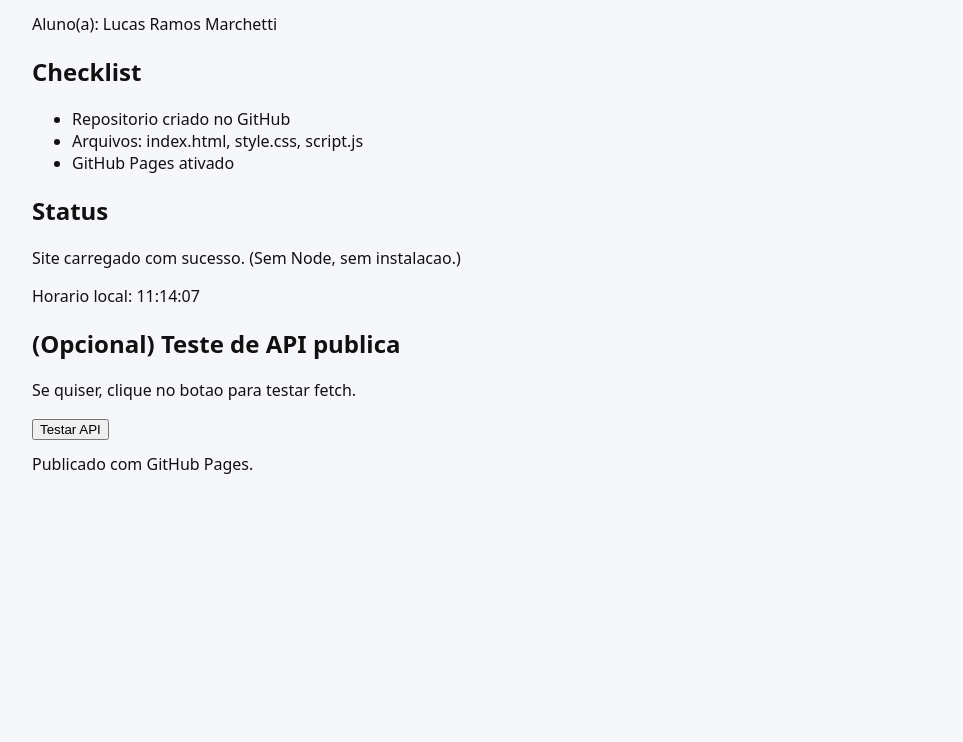
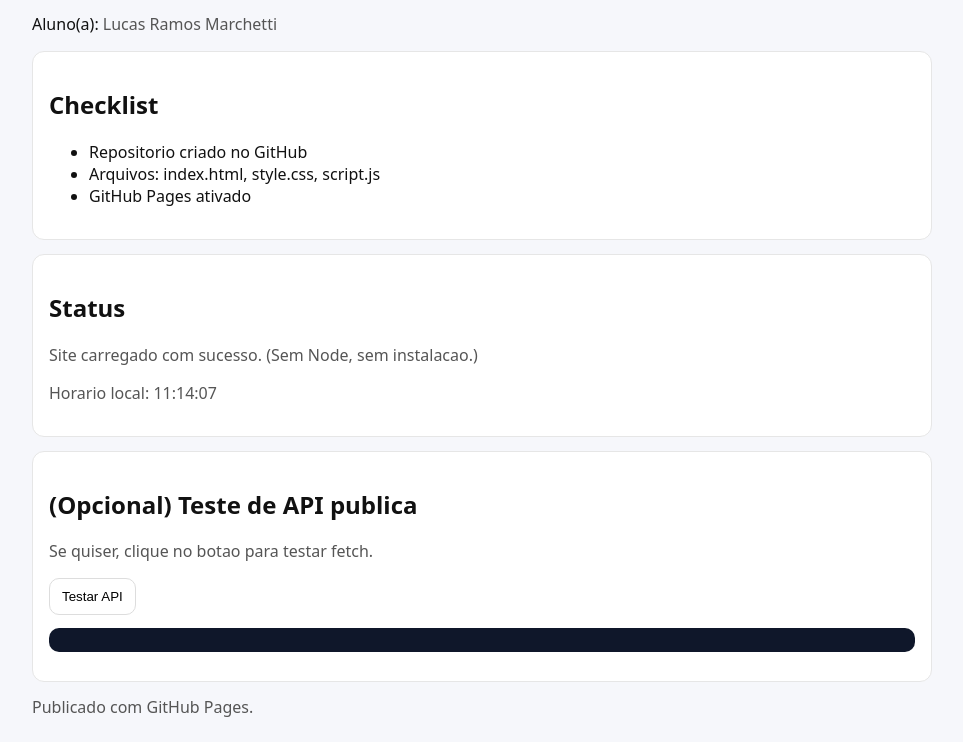
Before and after one commit to LucasRMarchetti/nuvem-semana1-lucas-marchetti, a plain HTML site: page index.html in a window 1280 px wide. Shown: the part 70-812 px from the top of the page, without its empty margins (158-1121 px from the left). Drawn offline with Linux system fonts and the light colour scheme.

Commit message:
Update style.css

```diff
--- a/style.css
+++ b/style.css
@@ -13,18 +13,32 @@ body {
 }
 h1 {
  margin: 0 0 8px 0;
-:root {
- font-family: system-ui, Arial, sans-serif;
+Página 2
 }
-body {
- margin: 0;
- background: #f6f7fb;
- color: #111;
+.card {
+ background: #fff;
+ border: 1px solid #e6e6e6;
+ border-radius: 12px;
+ padding: 16px;
+ margin: 14px 0;
 }
-.container {
- max-width: 900px;
- margin: 0 auto;
- padding: 24px;
+.muted {
+ color: #555;
 }
-h1 {
- margin: 0 0 8px 0;
+button {
+ padding: 10px 12px;
+ border-radius: 10px;
+ border: 1px solid #ddd;
+ cursor: pointer;
+ background: #fff;
+}
+button:hover {
+ background: #f0f0f0;
+}
+.code {
+ background: #0f172a;
+ color: #e2e8f0;
+ padding: 12px;
+ border-radius: 10px;
+ overflow-x: auto;
+}
```
